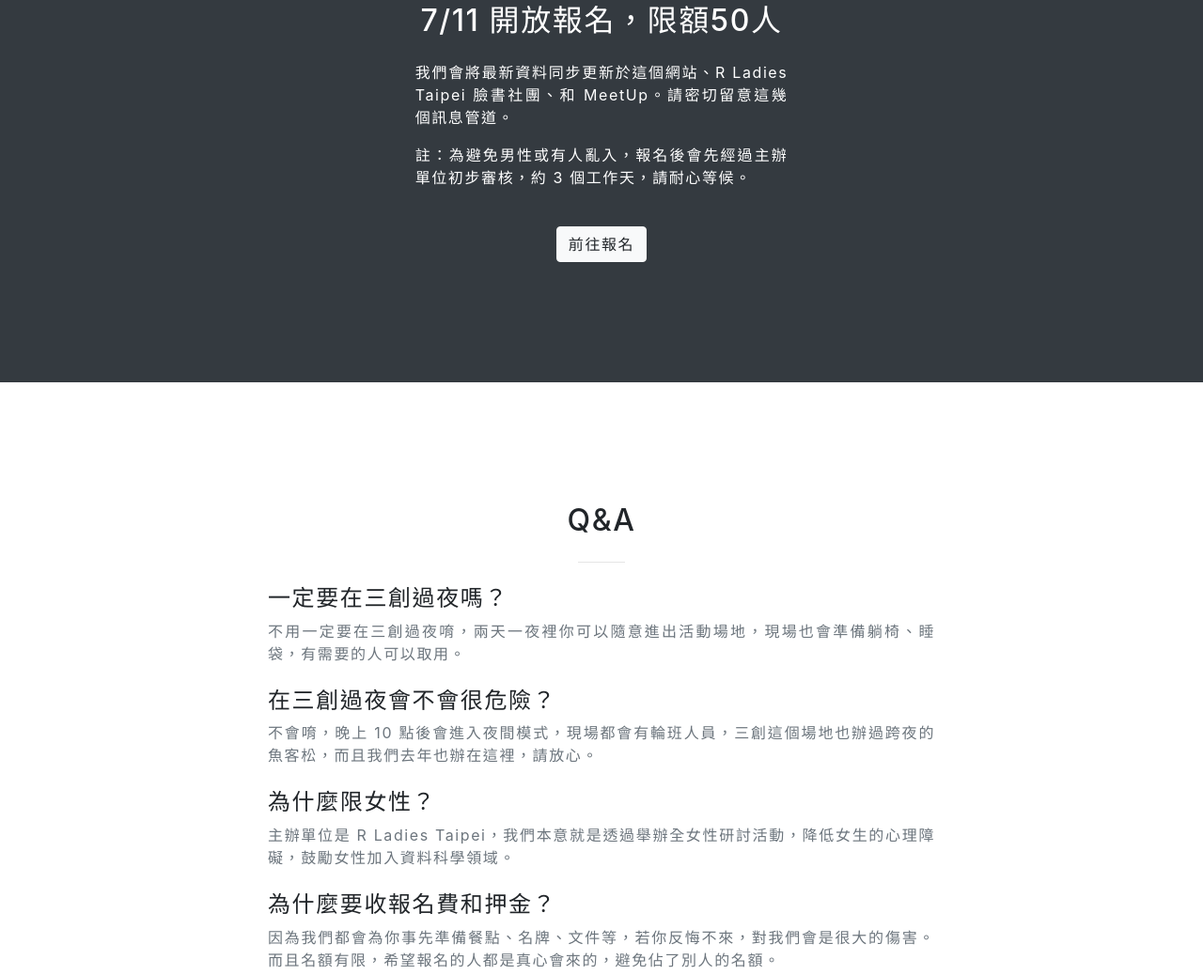
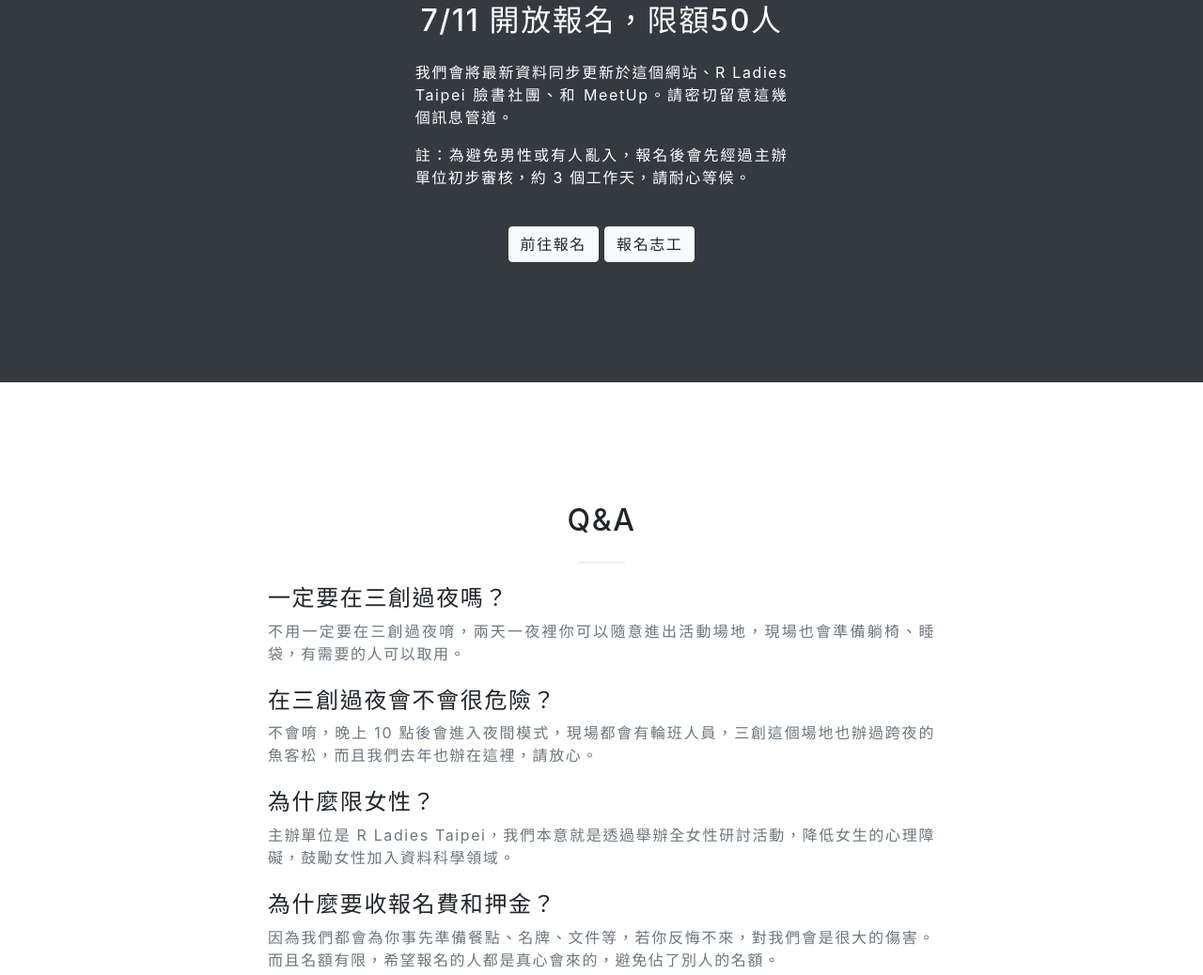
Before and after one commit to rladiestaipei/2018_Kaggle, a website with bundled scripts: page index.html in a window 1280 px wide. Shown: the part 3412-4450 px from the top of the page at 94% size. Built offline with nearby package versions, Linux system fonts and the light colour scheme.

Commit message:
Add Volunteer

```diff
--- a/index.html
+++ b/index.html
@@ -259,6 +259,7 @@
         <p align="justify">我們會將最新資料同步更新於這個網站、R Ladies Taipei 臉書社團、和 MeetUp。請密切留意這幾個訊息管道。</p>
           <p align="justify">註：為避免男性或有人亂入，報名後會先經過主辦單位初步審核，約 3 個工作天，請耐心等候。</p><br>
         <a class="btn btn-light btn-xl sr-button" href="https://rladiestaipei.kktix.cc/events/2018kaggle">前往報名</a>
+        <a class="btn btn-light btn-xl sr-button" href="https://docs.google.com/forms/d/e/1FAIpQLSfnMEmByNvx6q-edHX0aFNH5ZYU-lUcZlW3s26ysGAhx5gRuA/viewform">報名志工</a>
       </div>
     </section>
 
```
